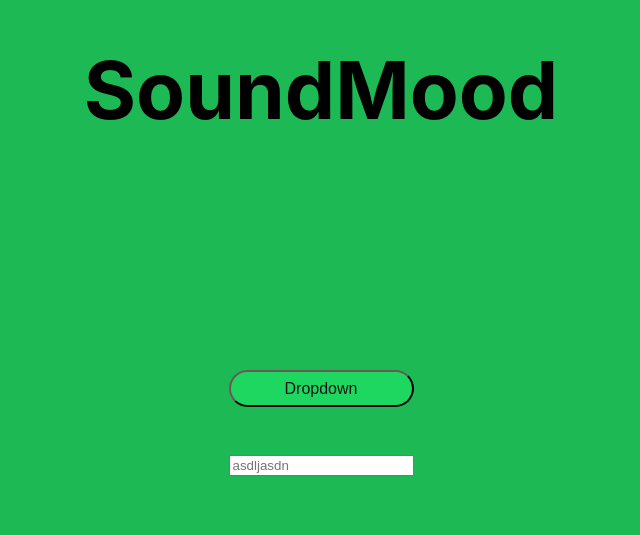
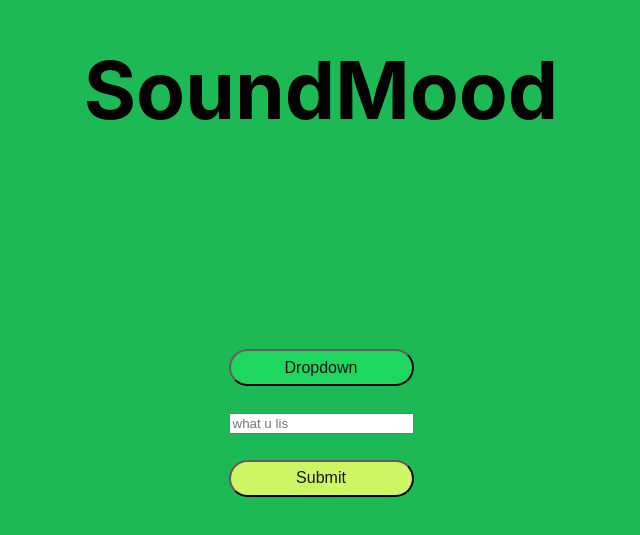
Before and after one commit to Vigrel/SpotifyProjectTecwebFrontend, a React (Create React App) app in the folder Frontend/: page / in a window 1280 px wide. Shown: the part 145-680 px from the top of the page, without its empty margins (319-959 px from the left). Built offline with nearby package versions, Linux system fonts and the light colour scheme.

Commit message:
submit funcionando

```diff
--- a/Frontend/package.json
+++ b/Frontend/package.json
@@ -6,6 +6,7 @@
     "@testing-library/jest-dom": "^5.11.4",
     "@testing-library/react": "^11.1.0",
     "@testing-library/user-event": "^12.1.10",
+    "axios": "^0.24.0",
     "react": "^17.0.2",
     "react-dom": "^17.0.2",
     "react-scripts": "4.0.3",
--- a/Frontend/src/components/Mood/forms.css
+++ b/Frontend/src/components/Mood/forms.css
@@ -14,6 +14,16 @@
     height: 25%;
     justify-content: space-evenly;
     flex-direction: column;
+}
+
+.submit-btn{
+  background-color: #cdf564;
+  color: #191414;
+  padding: 4% 15% 4% 15%;
+  font-size: 16px;
+  border-color: #191414;
+  border-radius: 25px;
+  width: 100%;
 }
 
     /*Code from https://www.w3schools.com/howto/howto_css_dropdown.asp*/
--- a/Frontend/src/components/Mood/forms.js
+++ b/Frontend/src/components/Mood/forms.js
@@ -1,29 +1,48 @@
 import React, { useState } from "react";
 import "./forms.css";
+import axios from 'axios'
 
 export default function Mood() {
-  const [mood, setMood] = useState('');
+  const [mood, setMood] = useState('Dropdown');
   const [trackUrl, setTrackUrl] = useState('');
+  const [features, setFeatures] = useState(null);
 
-  console.log(mood)
+  async function postForm() {
+    var input = document.getElementById("inputText").value;
+    setTrackUrl(input)
+
+    let response = await axios({
+      method: 'post',
+      url: 'http://localhost:8000/api/moods/',
+      data: {
+        mood: mood,
+        track_url: trackUrl
+      },
+      headers: {
+        'Content-Type': 'application/json',
+        'Accept': 'application/json',
+      }
+    });
+    setFeatures(response.data)
+  }
+
   return (
     <div className='background'>
       <h1 className='app-name'>SoundMood</h1>
-      <div className='inputs' style={{display:'flex'}}>
+      <div className='inputs' style={{ display: 'flex' }}>
         <div className="dropdown">
-          <button className="dropbtn">Dropdown</button>
+          <button className="dropbtn">{mood}</button>
           <div className="dropdown-content">
-            <a href="#" onClick={()=>setMood('happy')}>happy</a>
-            <a href="#" onClick={()=>setMood('angry')}>angry</a>
-            <a href="#" onClick={()=>setMood('sad')}>sad</a>
-            <a href="#" onClick={()=>setMood('anxious')}>anxious</a>
-            <a href="#" onClick={()=>setMood('apprehensive')}>apprehensive</a>
-            <a href="#" onClick={()=>setMood('confident')}>confident</a>
-            <a href="#" onClick={()=>setMood('excited')}>excited</a>
+            <a href="#" onClick={() => setMood('😀 happy')}> happy</a>
+            <a href="#" onClick={() => setMood('😡 angry')}>angry</a>
+            <a href="#" onClick={() => setMood('😢 sad')}>sad</a>
+            <a href="#" onClick={() => setMood('😰 anxious')}>anxious</a>
+            <a href="#" onClick={() => setMood('😎 confident')}>confident</a>
+            <a href="#" onClick={() => setMood('😝 excited')}>excited</a>
           </div>
         </div>
-        <input type="url" className="track_url_input" placeholder='asdljasdn'/>
-
+        <input id='inputText' type="url" className="track_url_input" placeholder='what u lis' />
+        <button className="submit-btn" onClick={postForm}>Submit</button>
       </div>
 
     </div>
```
Also changed, not shown: 1 other file (tests, documents, lock files or other folders).
